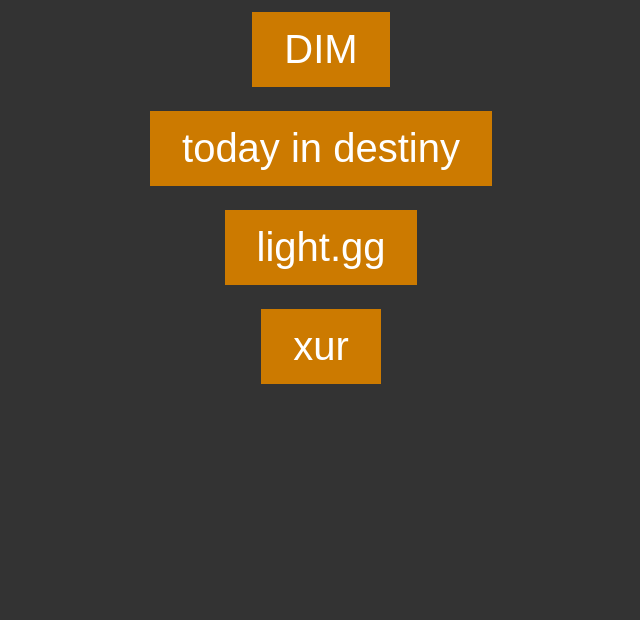
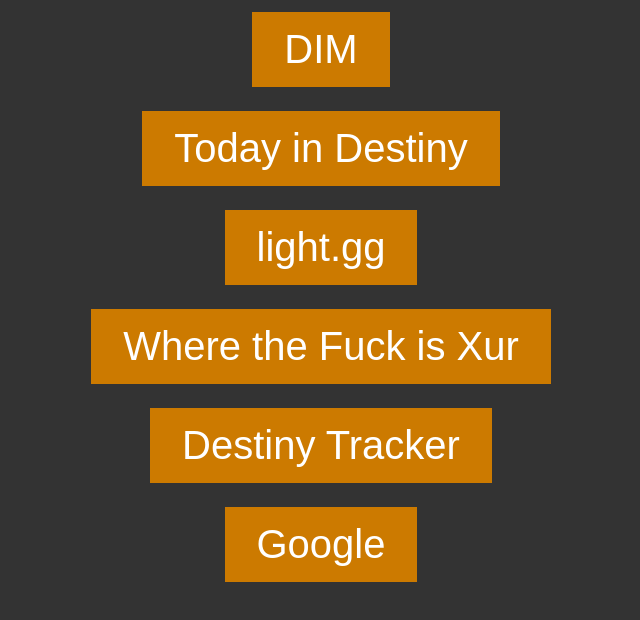
Before and after one commit to jakjack1/jakjack1.github.io, a plain HTML site: page index.html in a window 1280 px wide. Shown: the whole page, without its empty margins (319-959 px from the left). Drawn offline with Linux system fonts and the light colour scheme.

Commit message:
Update index.html

```diff
--- a/index.html
+++ b/index.html
@@ -26,20 +26,40 @@ body {background-color: #333333}
   <a href="https://destinyitemmanager.com/">DIM</a>
 </button>
 </p>
+
+
 <p>
 <button class="button button1">
-  <a href="https://www.todayindestiny.com/">today in destiny</a>
+  <a href="https://www.todayindestiny.com/">Today in Destiny</a>
 </button>
 </p>
+
+
 <p>
 <button class="button button1">
   <a href="https://www.light.gg/">light.gg</a>
 </button>
 </p>
+
+
 <p>
 <button class="button button1">
-  <a href="https://wherethefuckisxur.com/">xur</a>
+  <a href="https://wherethefuckisxur.com/">Where the Fuck is Xur</a>
 </button>
 </p>
+
+
+<p>
+<button class="button button1">
+  <a href="https://destinytracker.com/">Destiny Tracker</a>
+</button>
+</p>
+
+<p>
+<button class="button button1">
+  <a href="https://google.com/">Google</a>
+</button>
+</p>
+
 </body>
 </html>
```
